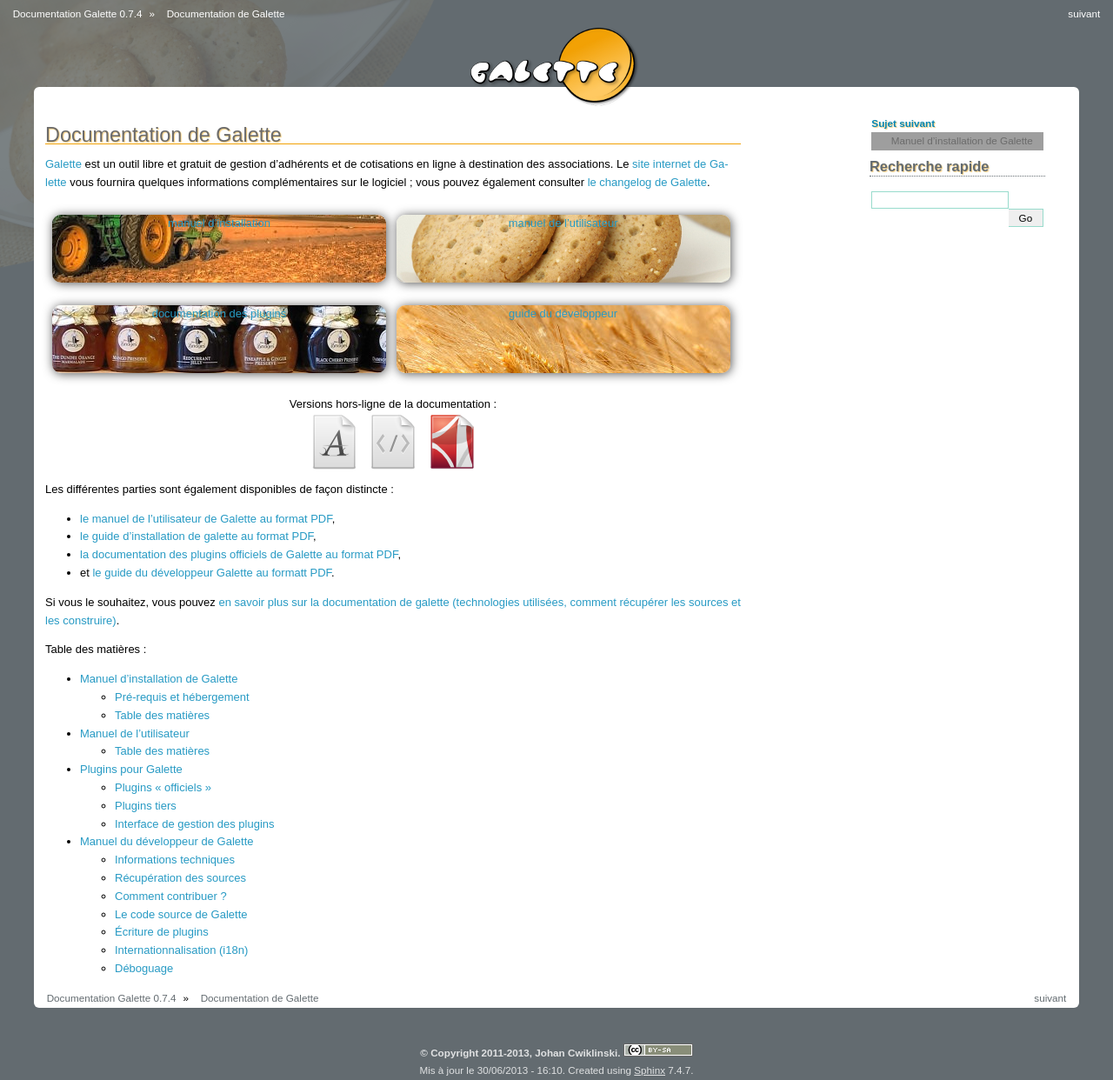
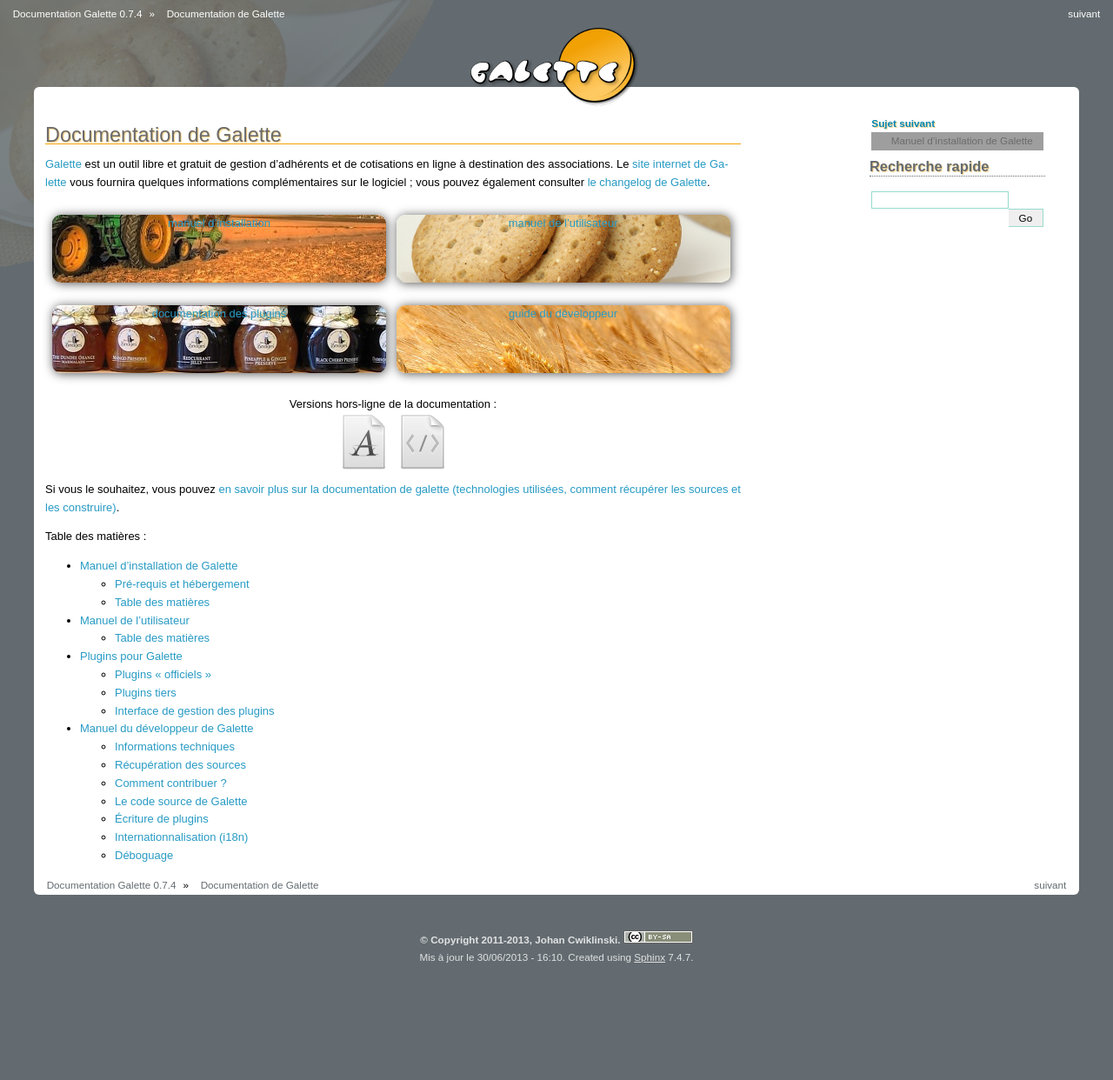
Before and after one commit to galette/galettedoc, a Sphinx documentation site: the page built from source/index.rst, in a window 1280 px wide. Shown: the whole page at 87% size. Built offline with Sphinx 7.4.7, drawn with Linux system fonts in a browser that asks for light colours; after the commit the page ends 1112 px from its top, so only the background shows below that; grey boxes are pictures that could not be loaded.

Commit message:
Suppression de la version PDF

```diff
--- a/source/index.rst
+++ b/source/index.rst
@@ -29,14 +29,16 @@
 * Versions hors-ligne de la documentation :
 * `version texte <http://download.tuxfamily.org/galette/documentation/documentation_galette_txt.tar.bz2>`_
 * `version HTML <http://download.tuxfamily.org/galette/documentation/documentation_galette.tar.bz2>`_
-* `version PDF <http://download.tuxfamily.org/galette/documentation/pdf/galette.pdf>`_
 
-Les différentes parties sont également disponibles de façon distincte :
+.. * `version PDF <http://download.tuxfamily.org/galette/documentation/pdf/galette.pdf>`_
 
-* `le manuel de l'utilisateur de Galette au format PDF <http://download.tuxfamily.org/galette/documentation/pdf/usermanual.pdf>`_,
-* `le guide d'installation de galette au format PDF <http://download.tuxfamily.org/galette/documentation/pdf/installation.pdf>`_,
-* `la documentation des plugins officiels de Galette au format PDF <http://download.tuxfamily.org/galette/documentation/pdf/plugins.pdf>`_,
-* et `le guide du développeur Galette au formatt PDF <http://download.tuxfamily.org/galette/documentation/pdf/development.pdf>`_.
+..
+   Les différentes parties sont également disponibles de façon distincte :
+
+   * `le manuel de l'utilisateur de Galette au format PDF <http://download.tuxfamily.org/galette/documentation/pdf/usermanual.pdf>`_,
+   * `le guide d'installation de galette au format PDF <http://download.tuxfamily.org/galette/documentation/pdf/installation.pdf>`_,
+   * `la documentation des plugins officiels de Galette au format PDF <http://download.tuxfamily.org/galette/documentation/pdf/plugins.pdf>`_,
+   * et `le guide du développeur Galette au formatt PDF <http://download.tuxfamily.org/galette/documentation/pdf/development.pdf>`_.
 
 Si vous le souhaitez, vous pouvez :ref:`en savoir plus sur la documentation de galette (technologies utilisées, comment récupérer les sources et les construire) <about>`.
 
```
